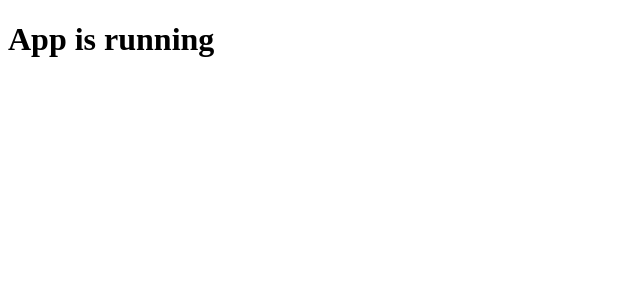
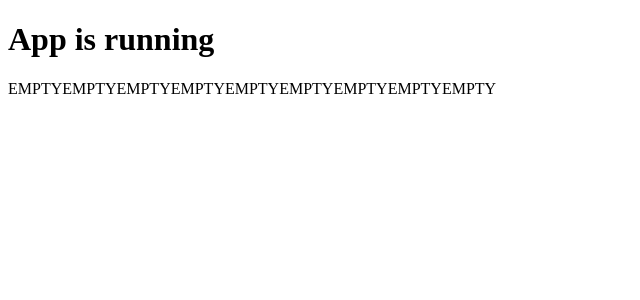
Before and after one commit to An1mus/gmr, a React (Create React App) app: page /tic-tac-toe in a window 1280 px wide. Shown: the top 300 px of the page, without its empty margins (0-640 px from the left). Built offline with nearby package versions, Linux system fonts and the light colour scheme.

Commit message:
TicTacToe filed added

```diff
--- /dev/null
+++ b/src/components/games/implementations/tictactoe/gameCell.tsx
@@ -0,0 +1,15 @@
+import React from 'react';
+
+interface Props {
+    type: string,
+}
+
+const GameCell = ({type}: Props) => {
+    return (
+        <>
+            {type}
+        </>
+    );
+};
+
+export default GameCell;
--- a/src/components/games/implementations/tictactoe/index.tsx
+++ b/src/components/games/implementations/tictactoe/index.tsx
@@ -1,9 +1,22 @@
-import React from 'react';
+import React, { useState } from 'react';
+
+import GameCell from './gameCell';
+
+const TYPES = {
+    EMPTY: 'EMPTY',
+    CROSS: 'CROSS',
+    CIRCLE: 'CIRCLE',
+};
 
 const TicTacToe = () => {
+    const emptyCell = {type: TYPES.EMPTY};
+    let [field, setField] = useState(new Array(9).fill(emptyCell));
+
     return (
         <>
-            <h3>Field</h3>
+            <div>
+                {field.map((cell, i) => <GameCell key={i} type={cell.type}/>)}
+            </div>
         </>
     );
 };
--- a/src/components/games/index.tsx
+++ b/src/components/games/index.tsx
@@ -1,10 +1,6 @@
 import React from 'react';
 
 import { Link } from 'react-router-dom';
-
-import Game from './container';
-
-import TicTacToe from './implementations/tictactoe';
 
 const Games = () => {
     const links = [
--- a/src/components/routes/index.tsx
+++ b/src/components/routes/index.tsx
@@ -2,6 +2,7 @@ import React from 'react';
 import {Route, Switch} from 'react-router-dom';
 
 import Games from '../games';
+import TicTacToe from '../games/implementations/tictactoe';
 
 const Routes = () => {
     return (
@@ -9,6 +10,7 @@ const Routes = () => {
             <Switch>
                 <Route exact path={'/'} component={Games}/>
                 <Route exact path={'/games'} component={Games}/>
+                <Route exact path={'/tic-tac-toe'} component={TicTacToe}/>
             </Switch>
         </>
     );
```
